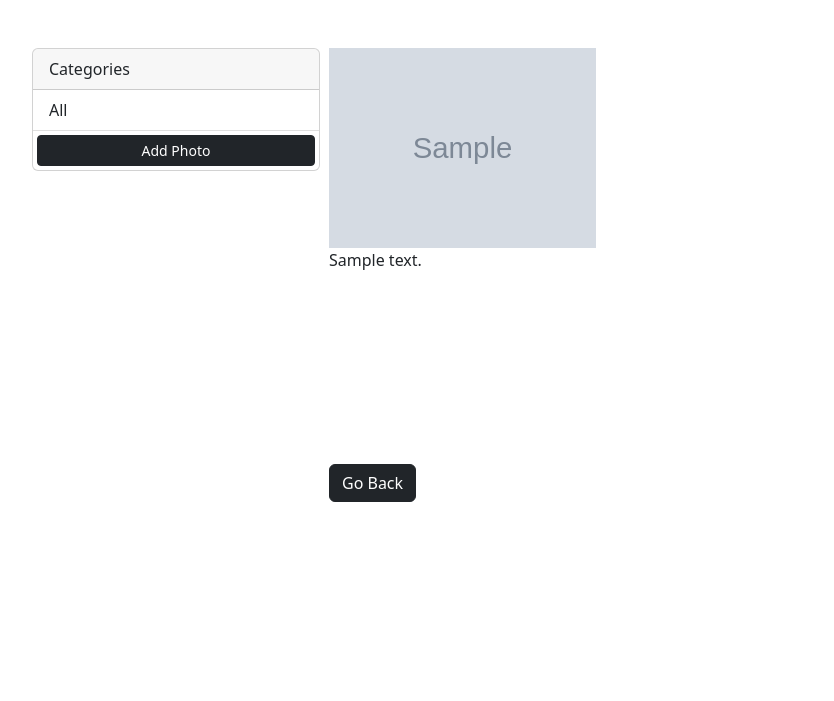
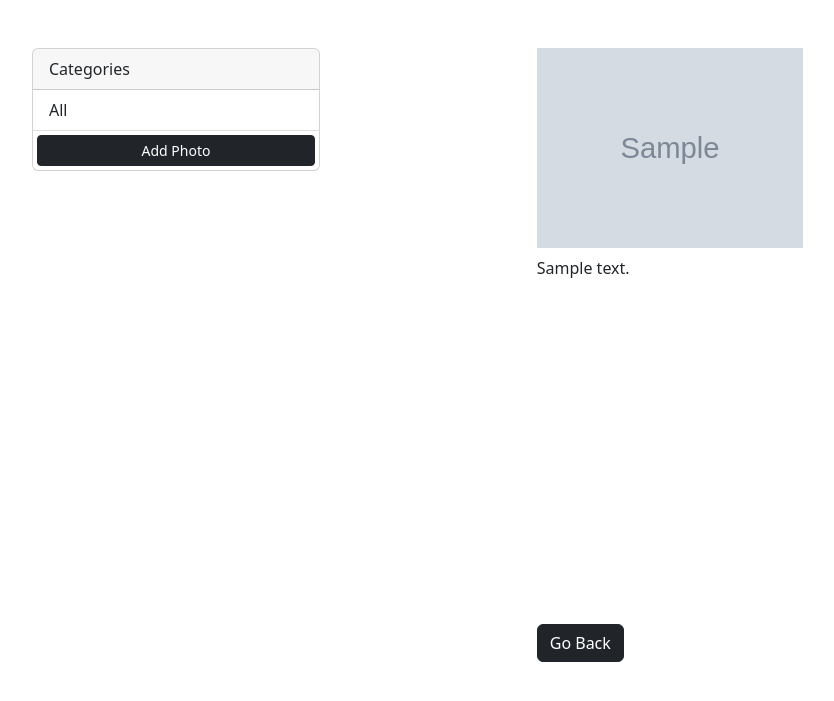
Before and after one commit to IanoSang/Django-photo-gallery, a Django app: page /photo/1/ in a window 1280 px wide. Shown: the top 701 px of the page, without its empty margins (50-884 px from the left). Run offline with Django 4.2, Linux system fonts and the light colour scheme; tables that the repository leaves empty hold one stand-in row (values such as "Sample post"); grey boxes marked "Sample" are stand-in pictures.

Commit message:
feat: photo- styles the column dispaying the photo

```diff
--- a/photos/templates/photos/photo.html
+++ b/photos/templates/photos/photo.html
@@ -4,10 +4,16 @@
 {{block.super}}
         <div class="container">
             <div class="row justify-content-center">
-                <div class="col">
-                    <div class="col" style="height: 50vh">
+                <div class="col-md-6">
+                    <div class="col" style="height: 70vh">
                          <img style="max-width: 100%; max-height: 100%;" src="{{photo.image.url}}" class="image-thumbail" alt="Photo">
-                        <p>{{photo.description}}</p>
+
+                        <div class="description mt-2">
+                            <p>
+                               {{photo.description}}
+                            </p>
+
+                        </div>
 
                     </div>
                     <a href="{% url 'gallery'%}" class="btn btn-dark my-3">Go Back</a>
```
